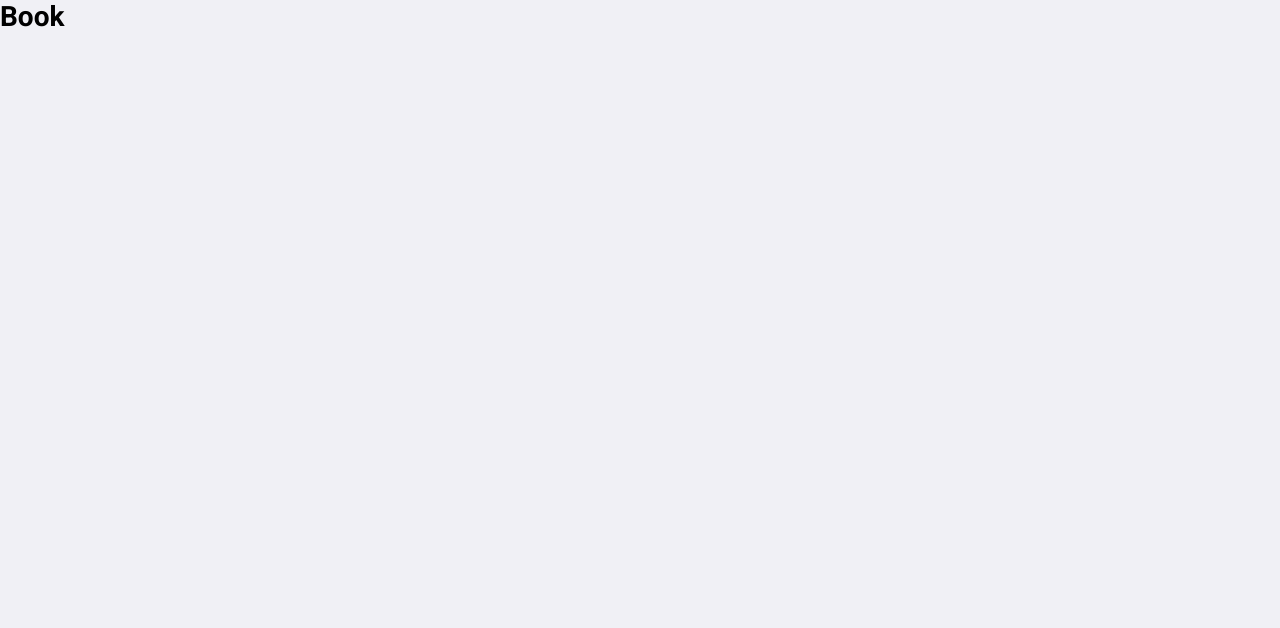
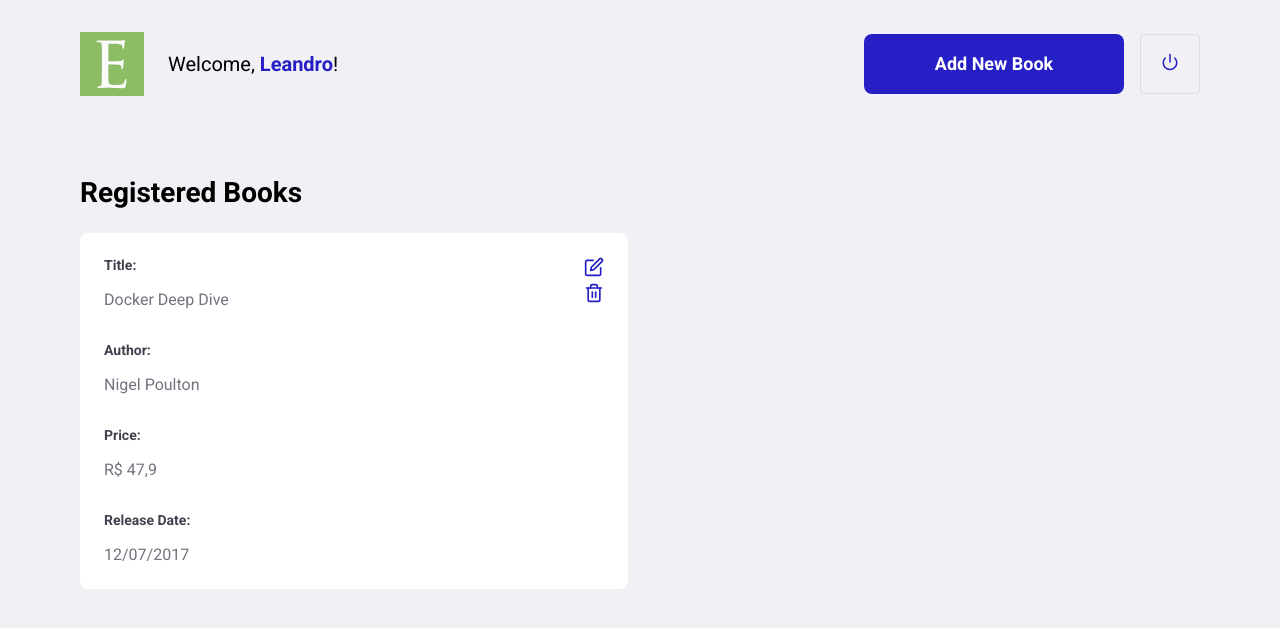
Before and after one commit to leandrocgsi/NodeReactPlayground, a React (Create React App) app in the folder frontend/consuming-restful-api/: page /book in a window 1280 px wide. Shown: the top 628 px of the page. Built offline with nearby package versions, Linux system fonts and the light colour scheme.

Commit message:
Consuming API with React

```diff
--- a/frontend/consuming-restful-api/package.json
+++ b/frontend/consuming-restful-api/package.json
@@ -8,6 +8,7 @@
     "@testing-library/user-event": "^12.2.0",
     "react": "^17.0.1",
     "react-dom": "^17.0.1",
+    "react-icons": "^3.11.0",
     "react-scripts": "4.0.0",
     "web-vitals": "^0.2.4"
   },
--- a/frontend/consuming-restful-api/src/global.css
+++ b/frontend/consuming-restful-api/src/global.css
@@ -51,3 +51,22 @@
 .button:hover {
     filter: brightness(80%);
 }
+
+.back-link {
+    display: flex;
+    align-items: center;
+    margin-top: 40px;
+    color: #41414d;
+    font-size: 18px;
+    text-decoration: none;
+    font-weight: 500;
+    transition: opacity 0.2s;
+}
+
+.back-link svg {
+    margin-right: 8px;
+}
+
+.back-link:hover {
+    opacity: 0.8;
+}
--- a/frontend/consuming-restful-api/src/pages/Book/index.js
+++ b/frontend/consuming-restful-api/src/pages/Book/index.js
@@ -1,7 +1,47 @@
 import React from 'react';
 
-import './styles.css';
+import logoImage from '../../assets/logo.svg';
+import { Link } from 'react-router-dom'
+import { FiPower, FiTrash2, FiEdit } from 'react-icons/fi';
+import './styles.css'
 
 export default function Book() {
-    return <h1>Book</h1>
+
+    return (
+        <div className="book-container">
+            <header>
+                <img src={logoImage} alt="Erudio" />
+                <span>Welcome, <strong>Leandro</strong>!</span>
+
+                <Link className="button" to="book/new">Add New Book</Link>
+                <button type="button">
+                    <FiPower size={18} color="#251FC5" />
+                </button>
+            </header>
+
+            <h1>Registered Books</h1>
+
+            <ul>
+                <li>
+                    <strong>Title:</strong>
+                    <p>Docker Deep Dive</p>
+                    <strong>Author:</strong>
+                    <p>Nigel Poulton</p>
+                    <strong>Price:</strong>
+                    <p>R$ 47,9</p>
+                    <strong>Release Date:</strong>
+                    <p>12/07/2017</p>
+
+
+                    <button type="button">
+                        <FiEdit size={20} color="#251FC5" padding-right="25px"/>
+                    </button>
+
+                    <button type="button">
+                        <FiTrash2 size={20} color="#251FC5" />
+                    </button>
+                </li>
+            </ul>
+        </div>
+    );
 }
--- a/frontend/consuming-restful-api/src/pages/Book/styles.css
+++ b/frontend/consuming-restful-api/src/pages/Book/styles.css
@@ -0,0 +1,96 @@
+.book-container {
+    width: 100%;
+    max-width: 1180px;
+    padding: 0 30px;
+    margin: 32px auto;
+  }
+
+  .book-container header {
+    display: flex;
+    align-items: center;
+  }
+
+  .book-container header span {
+    font-size: 20px;
+    margin-left: 24px;
+  }
+
+  .book-container header span strong {
+    color: #251fc5;
+  }
+
+  .book-container header img {
+    height: 64px;
+  }
+
+  .book-container header a {
+    width: 260px;
+    margin-left: auto;
+    margin-top: 0;
+  }
+
+  .book-container header button {
+    height: 60px;
+    width: 60px;
+    border-radius: 4px;
+    border: 1px solid #dcdce6;
+    background: transparent;
+    margin-left: 16px;
+    transition: border-color 0.5s;
+  }
+
+  .book-container header button:hover {
+    border-color: #251fc5;
+  }
+
+  .book-container h1 {
+    margin-top: 80px;
+    margin-bottom: 24px;
+  }
+
+  .book-container ul {
+    display: grid;
+    grid-template-columns: repeat(2, 1fr);
+    grid-gap: 24px;
+    list-style: none;
+  }
+
+  .book-container ul li {
+    background: #fff;
+    padding: 24px;
+    border-radius: 8px;
+    position: relative;
+  }
+
+  .book-container ul li button {
+    position: absolute;
+    right: 24px;
+    top: 24px;
+    border: 0;
+    background: transparent;
+  }
+
+
+  .book-container ul li button + button{
+    top: 50px;
+  }
+
+  .book-container ul li button:hover{
+    opacity: 0.8;
+  }
+
+  .book-container ul li strong {
+    display:block;
+    margin-bottom: 16px;
+    color: #41414d;
+  }
+
+  .book-container ul li p + strong {
+    margin-top: 32px;
+  }
+
+  .book-container ul li p {
+    color: #737380;
+    line-height: 21px;
+    font-size: 16px;
+  }
--- a/frontend/consuming-restful-api/src/pages/Login/styles.css
+++ b/frontend/consuming-restful-api/src/pages/Login/styles.css
@@ -16,7 +16,7 @@
 }
 
 .login-container section.form img{
-    width: 65%;
+    width: 45%;
     margin-left: auto;
     margin-right: auto;
     display: block;
--- /dev/null
+++ b/frontend/consuming-restful-api/src/pages/NewBook/index.js
@@ -0,0 +1,35 @@
+import React from 'react';
+import { Link } from 'react-router-dom'
+import { FiArrowLeft } from 'react-icons/fi';
+
+import './styles.css';
+
+import logoImage from '../../assets/logo.svg';
+
+export default function NewBook() {
+    return (
+        <div className="new-book-container">
+            <div className="content">
+                <section className="form">
+                    <img src={logoImage} alt="Erudio"/>
+                    <h1>Add New Book</h1>
+                    <p>Enter the book information and click on 'Add'!</p>
+                    <Link className="back-link" to="/book">
+                        <FiArrowLeft size={16} color="#251FC5" />
+                        Home
+                    </Link>
+                </section>
+
+                <form>
+                    <input placeholder="Title"/>
+                    <input placeholder="Author"/>
+                    <input type="date"/>
+                    <input placeholder="Price"/>
+
+                    <button className="button" type="submit">Add</button>
+
+                </form>
+            </div>
+        </div>
+    );
+}
--- /dev/null
+++ b/frontend/consuming-restful-api/src/pages/NewBook/styles.css
@@ -0,0 +1,62 @@
+.new-book-container {
+    width: 100%;
+    max-width: 1120px;
+    height: 100vh;
+    margin: 0 auto;
+
+    display: flex;
+    align-items: center;
+    justify-content: center;
+}
+
+.new-book-container .content{
+    width: 100%;
+    padding: 96px;
+    background: #F0F0F5;
+    box-shadow: 0 0 100px rgba(0, 0, 0, 0.1);
+    border-radius: 8px;
+
+    display: flex;
+    justify-content: space-between;
+    align-items: center;
+
+}
+
+.new-book-container .content section {
+    width: 100%;
+    max-width: 380px;
+}
+
+.new-book-container section.form{
+    width: 100%;
+    max-width: 350px;
+    margin-right: 30px;
+}
+
+.new-book-container section.form img{
+    width: 45%;
+    margin-left: auto;
+    margin-right: auto;
+    display: block;
+}
+
+  .new-book-container .content section h1 {
+    margin: 64px 0 32px;
+    font-size:32px;
+  }
+
+  .new-book-container .content section p {
+    font-size: 18px;
+    color: #737380;
+    line-height:32px;
+  }
+
+  .new-book-container .content form {
+    width: 100%;
+    max-width: 450px;
+  }
+
+  .new-book-container .content form input,
+  .new-book-container .content form textarea {
+    margin-top: 8px;
+  }
--- a/frontend/consuming-restful-api/src/routes.js
+++ b/frontend/consuming-restful-api/src/routes.js
@@ -3,6 +3,7 @@
 
 import Login from './pages/Login';
 import Book from './pages/Book';
+import NewBook from './pages/NewBook';
 
 export default function Routes(){
     return (
@@ -10,6 +11,7 @@
             <Switch>
                 <Route path="/" exact component={Login}/>
                 <Route path="/book" component={Book}/>
+                <Route path="/books/new" component={NewBook}/>
             </Switch>
         </BrowserRouter>
     );
```
Also changed, not shown: 1 other file (tests, documents, lock files or other folders).
